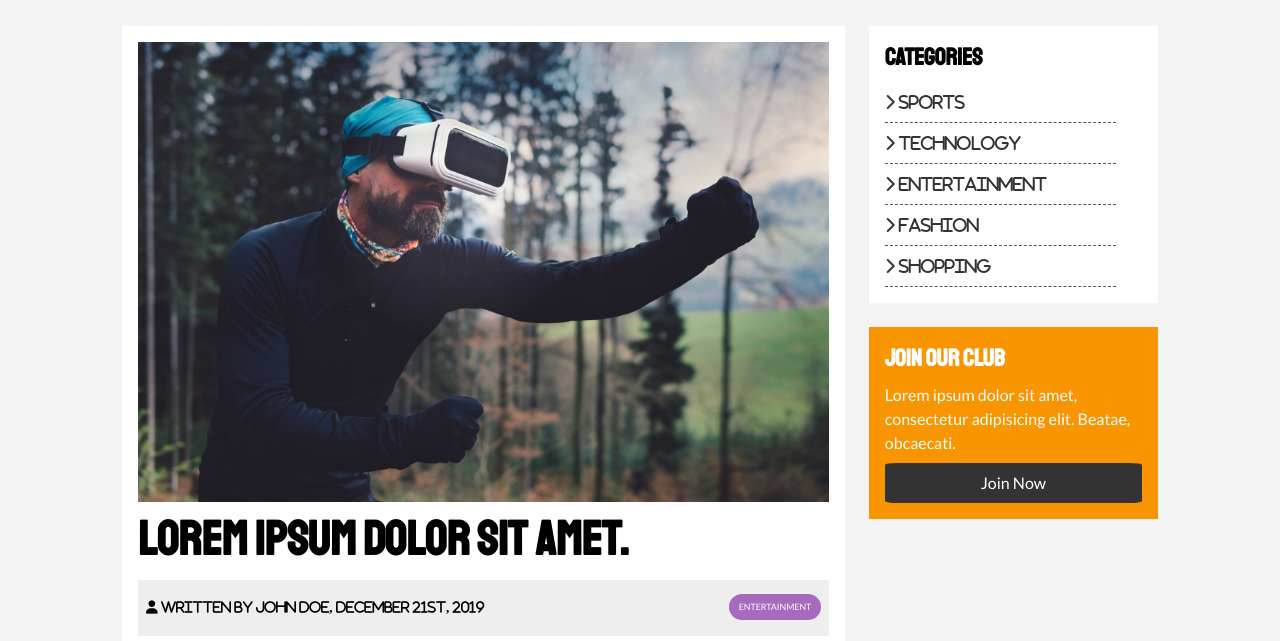
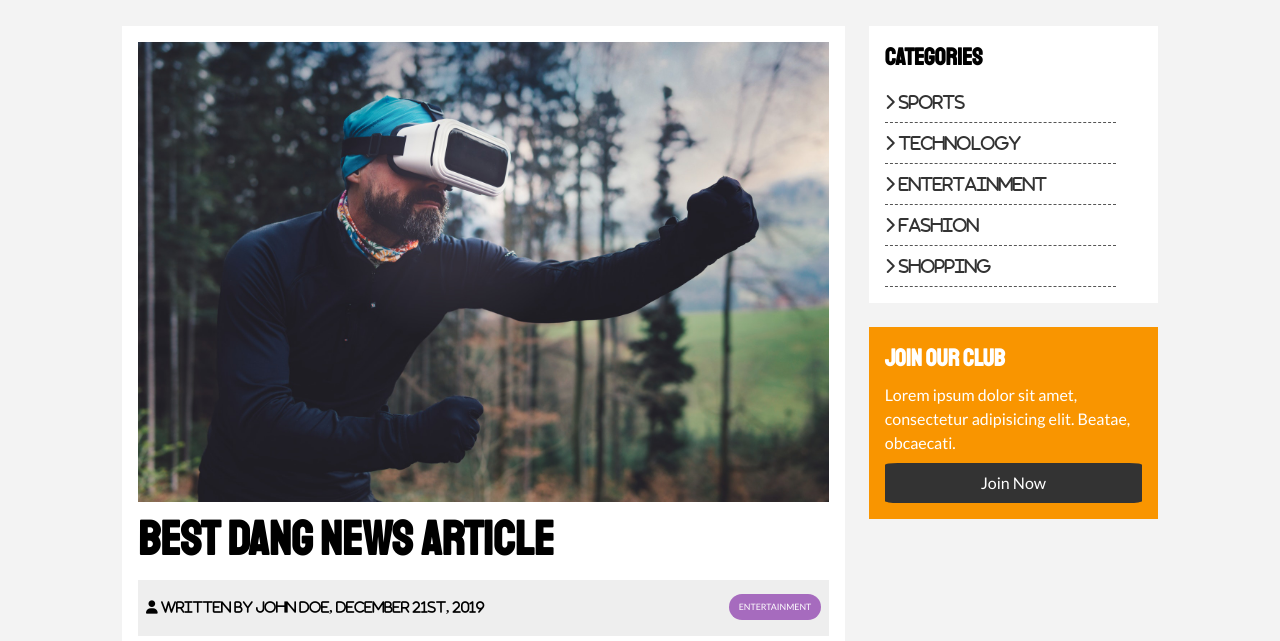
Before and after one commit to chrisodonnellpds/NewsGridWebsitev2, a plain HTML site: page article.html in a window 1280 px wide. Shown: the part 80-721 px from the top of the page. Drawn offline with Linux system fonts and the light colour scheme.

Commit message:
Updated Index and Article

```diff
--- a/article.html
+++ b/article.html
@@ -34,7 +34,7 @@
       <div class="page-container">
         <article class="card">
           <img src="/image_resources/articles/ent1.jpg" alt="">
-          <h1 class="l-heading">Lorem ipsum dolor sit amet.</h1>
+          <h1 class="l-heading">Best Dang News Article</h1>
           <div class="meta">
             <small>
               <i class="fas fa-user"> Written by John Doe, December 21st, 2019</i>
```
Also changed, not shown: index.html (+1 -1 lines).
